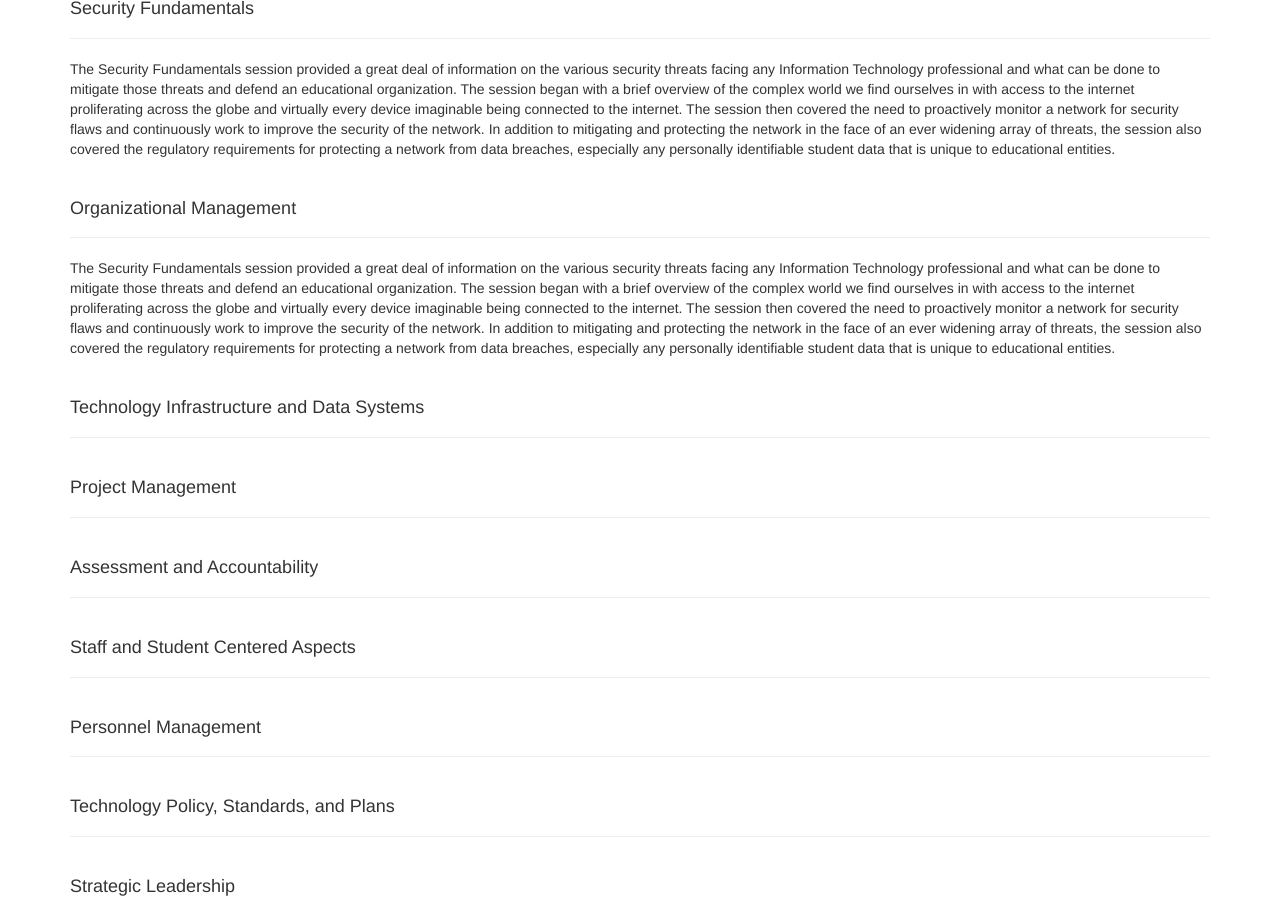
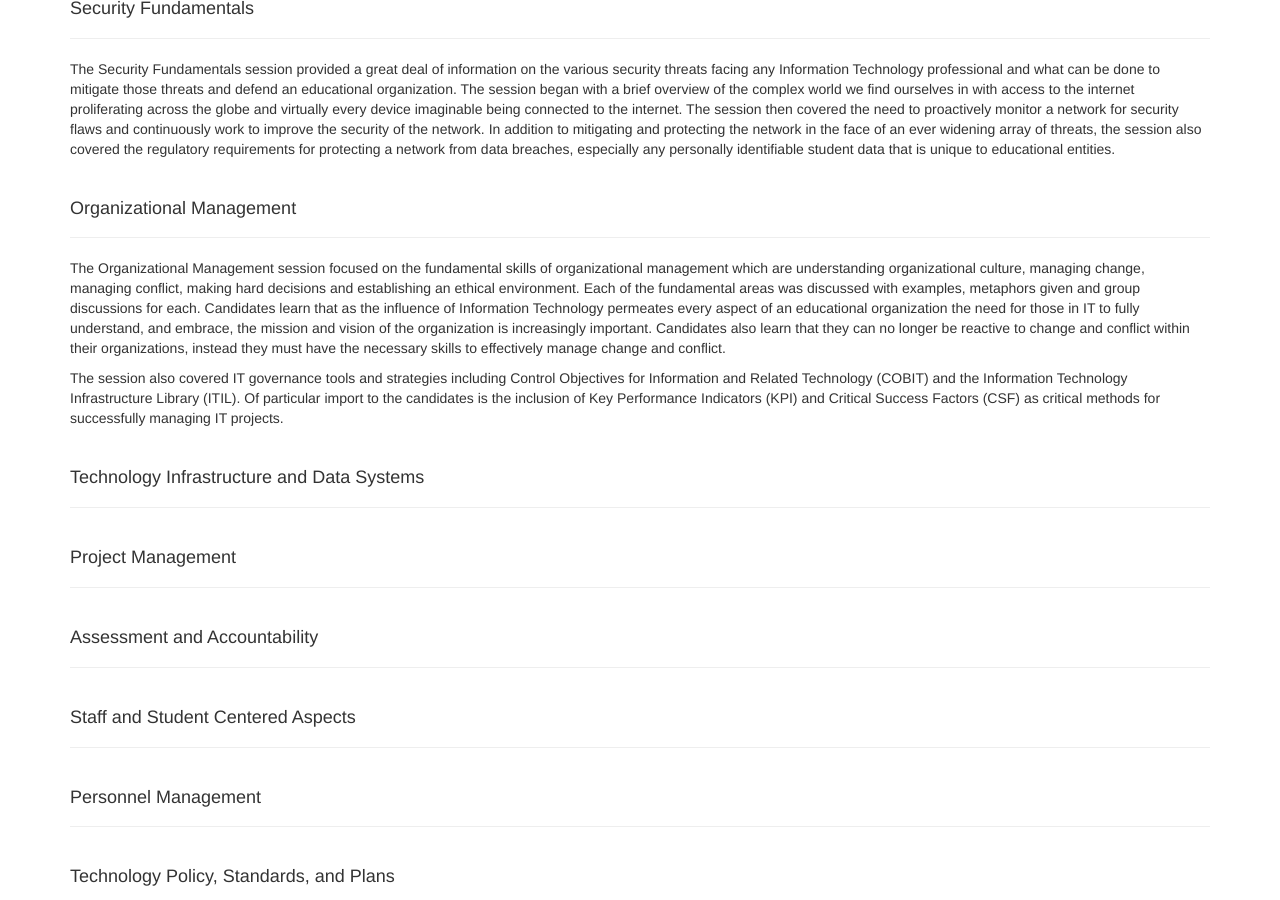
Before and after one commit to shanepinnell/shanepinnell.github.io, a Jekyll site: the page built from cto_mentor/summary.html, in a window 1280 px wide and 900 px high, scrolled down 1729 px. Built offline with Jekyll 4.4.1, drawn with Linux system fonts in a browser that asks for light colours; nearby versions of some CDN libraries; library files that are not in the unit come from our copies.

Commit message:
updated summary

```diff
--- a/cto_mentor/summary.html
+++ b/cto_mentor/summary.html
@@ -57,8 +57,9 @@ One other aspect of the Professional Development session was the discussion of t
 	<h4>Organizational Management</h4>
 </div>
 <p>
-	The Security Fundamentals session provided a great deal of information on the various security threats facing any Information Technology professional and what can be done to mitigate those threats and defend an educational organization. The session began with a brief overview of the complex world we find ourselves in with access to the internet proliferating across the globe and virtually every device imaginable being connected to the internet. The session then covered the need to proactively monitor a network for security flaws and continuously work to improve the security of the network. In addition to mitigating and protecting the network in the face of an ever widening array of threats, the session also covered the regulatory requirements for protecting a network from data breaches, especially any personally identifiable student data that is unique to educational entities.
+	The Organizational Management session focused on the fundamental skills of organizational management which are understanding organizational culture, managing change, managing conflict, making hard decisions and establishing an ethical environment. Each of the fundamental areas was discussed with examples, metaphors given and group discussions for each. Candidates learn that as the influence of Information Technology permeates every aspect of an educational organization the need for those in IT to fully understand, and embrace, the mission and vision of the organization is increasingly important. Candidates also learn that they can no longer be reactive to change and conflict within their organizations, instead they must have the necessary skills to effectively manage change and conflict.
 </p>
+<p>The session also covered IT governance tools and strategies including Control Objectives for Information and Related Technology (COBIT) and the Information Technology Infrastructure Library (ITIL). Of particular import to the candidates is the inclusion of Key Performance Indicators (KPI) and Critical Success Factors (CSF) as critical methods for successfully managing IT projects.</p>
 
 <div class="page-header">
 	<h4>Technology Infrastructure and Data Systems</h4>
```
